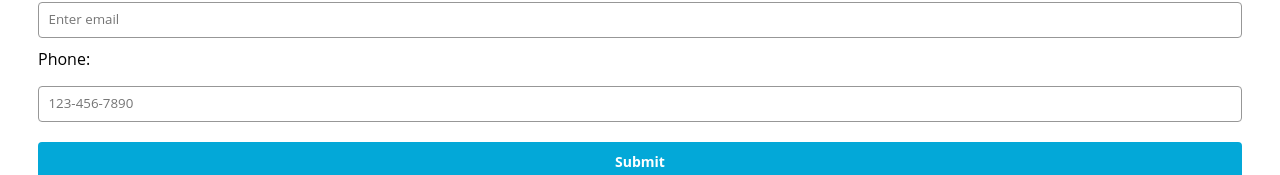
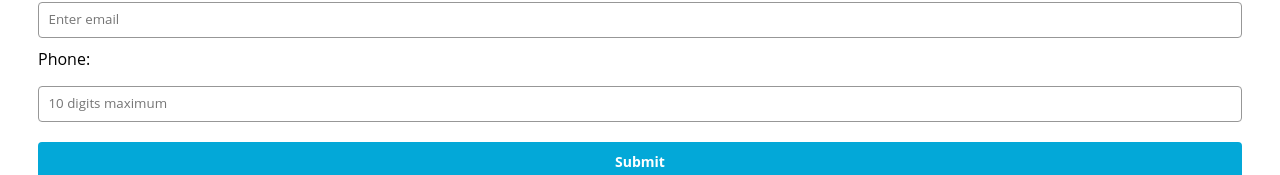
Before and after one commit to pellypepper/appointment-app, a React (Create React App) app: page /contacts in a window 1280 px wide. Shown: the part 298-473 px from the top of the page. Built offline with nearby package versions, Linux system fonts and the light colour scheme.

Commit message:
Update ContactForm.js

```diff
--- a/src/components/contactForm/ContactForm.js
+++ b/src/components/contactForm/ContactForm.js
@@ -41,7 +41,7 @@ export const ContactForm = ({
             id="phone"
             onChange={(e) => setPhone(e.target.value)}
             type="tel"
-            placeholder="123-456-7890"
+            placeholder="10 digits maximum"
             pattern="[1-9][0-9]{2}[1-9][0-9]{2}[0-9]{4}"
             value={phone}
             required // Makes this field mandatory
```
